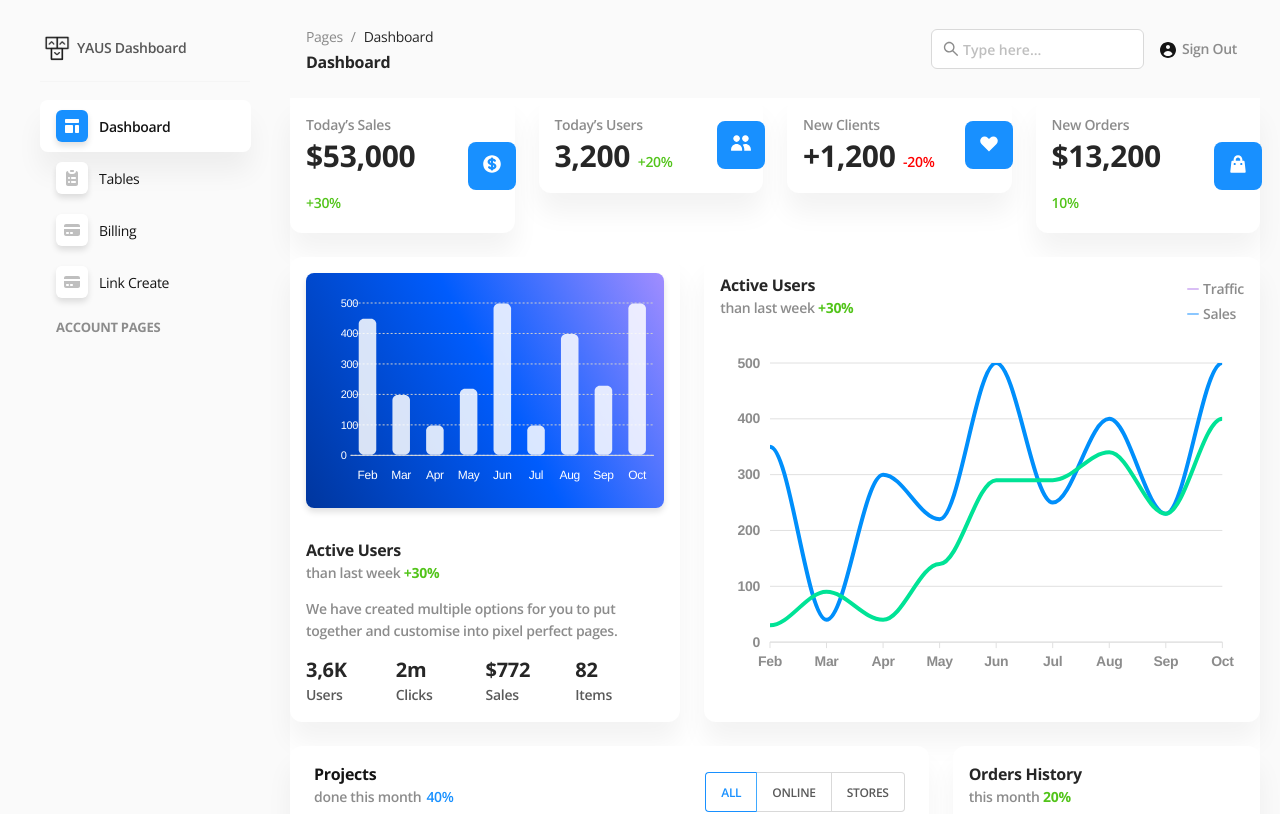
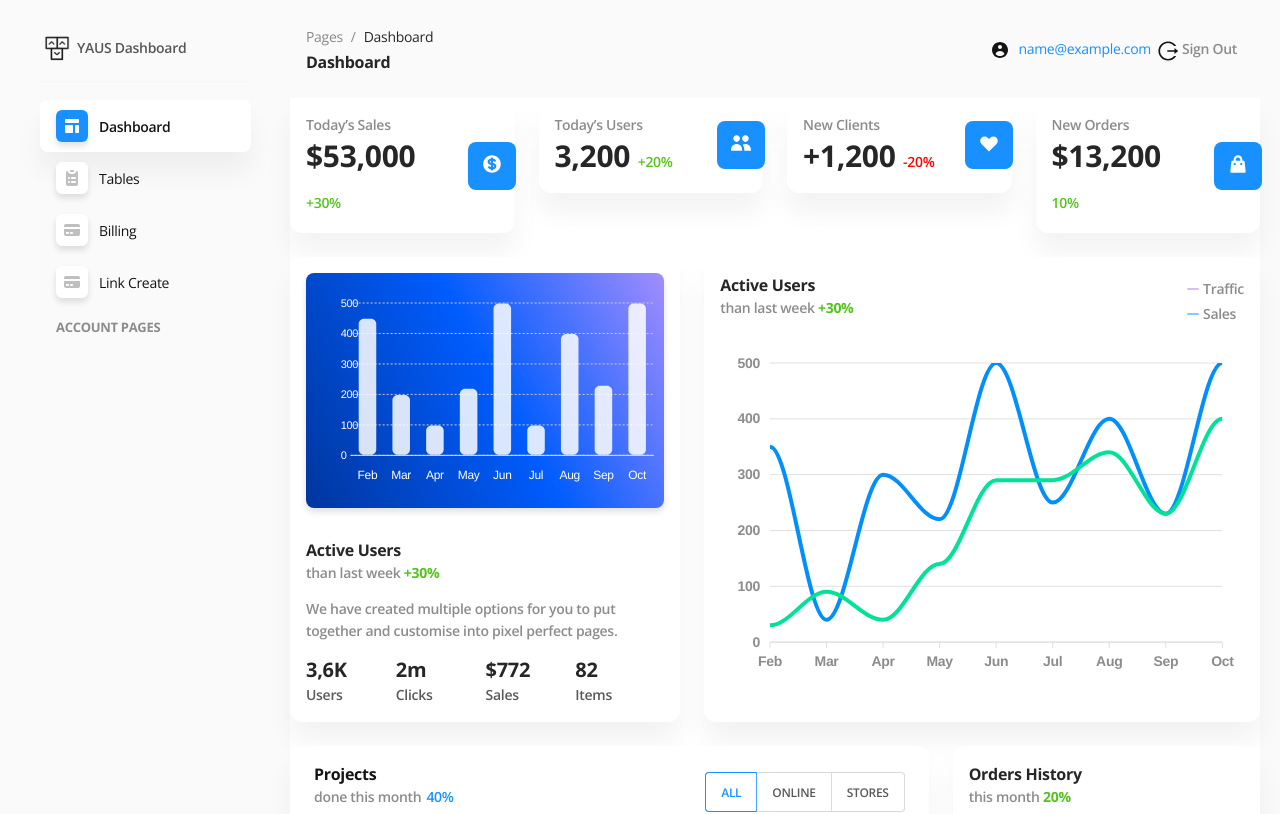
Before and after one commit to codeakki/YAUS-C4GT, a React (Create React App) app: page /dashboard in a window 1280 px wide. Shown: the top 814 px of the page. Built offline with nearby package versions, Linux system fonts and the light colour scheme; sample sign-in values are in the browser's storage.

Commit message:
Authentiction Complete

```diff
--- a/src/components/layout/Header.js
+++ b/src/components/layout/Header.js
@@ -10,10 +10,10 @@
   * The above copyright notice and this permission notice shall be included in all copies or substantial portions of the Software.
 */
 
-
 import { useState, useEffect } from "react";
-import { DownOutlined } from "@ant-design/icons";
-import { Menu, Space, } from "antd";
+import { DownOutlined,LogoutOutlined } from "@ant-design/icons";
+import { Menu, Space } from "antd";
+import { useHistory } from "react-router-dom";
 
 import {
   Row,
@@ -62,7 +62,7 @@ const ButtonContainer = styled.div`
   }
 `;
 
-var local_info = JSON.parse(localStorage.getItem("user-info"))
+var local_info = JSON.parse(localStorage.getItem("user-info"));
 
 const bell = [
   <svg
@@ -247,6 +247,8 @@ function Header({
 }) {
   const { Title, Text } = Typography;
 
+  const local_info = JSON.parse(localStorage.getItem("user-info"));
+
   const menu = (
     <Menu
       items={[
@@ -264,11 +266,17 @@ function Header({
 
   const [visible, setVisible] = useState(false);
   const [sidenavType, setSidenavType] = useState("transparent");
+  const history = useHistory();
 
   useEffect(() => window.scrollTo(0, 0));
 
   const showDrawer = () => setVisible(true);
   const hideDrawer = () => setVisible(false);
+
+  function logout() {
+    localStorage.clear();
+    history.push("/signup");
+  }
 
   return (
     <>
@@ -429,10 +437,13 @@ function Header({
           {/* </Drawer> */}
 
           {localStorage.getItem("user-info") ? (
-            <> <Link to="/sign-up" className="btn-sign-in">
-              {profile}
-              <span>Sign Out</span>
-            </Link></>
+            <>
+              {" "}
+              <Link to="/sign-up" className="btn-sign-in">
+
+                <span onClick={logout}><LogoutOutlined />Sign Out</span>
+              </Link>
+            </>
           ) : (
             <>
               <Link to="/sign-in" className="btn-sign-in">
@@ -442,11 +453,24 @@ function Header({
             </>
           )}
 
-          <Input
+          {localStorage.getItem("user-info") ? (
+            <>
+              <a onClick={(e) => e.preventDefault()}>
+                <Space>
+                {profile}{local_info.user.email}
+
+                </Space>
+              </a>
+            </>
+          ) : (
+            <></>
+          )}
+
+          {/* <Input
             className="header-search"
             placeholder="Type here..."
             prefix={<SearchOutlined />}
-          />
+          /> */}
 
           {/* //logout functionality */}
         </Col>
--- a/src/pages/SignUp.js
+++ b/src/pages/SignUp.js
@@ -9,8 +9,8 @@
 =========================================================
 * The above copyright notice and this permission notice shall be included in all copies or substantial portions of the Software.
 */
-import React, { Component,useEffect,useState } from "react";
-import { useHistory } from "react-router-dom";
+import React, { Component,useState } from "react";
+import { Alert } from 'antd';
 
 import {
   Layout,
@@ -120,20 +120,9 @@ const signin = [
 ];
 function SignUp() {
 
-  useEffect(()=>{
-
-    if(localStorage.getItem("user-info")){
-      history.push("/dashboard")
-    }
-  },[])
-
   const[name,setName]=useState("")
   const[email,setEmail]=useState("")
   const[password,setPassword]=useState("")
-
-  const history=useHistory();
-
-
 
   async function action(){
     let item={
@@ -160,9 +149,7 @@ function SignUp() {
       body:JSON.stringify(item)
     })
     result=await result.json();
-    console.warn("Result", result)
-    localStorage.setItem("user-info", JSON.stringify(result));
-    history.push('/dashboard')
+    console.log("Result")
 
 
   }
@@ -285,7 +272,7 @@ function SignUp() {
                 </Form.Item>
 
                 <Form.Item>
-
+                <Link to="/dashboard">
                 <Button
                     style={{ width: "100%" }}
                     type="primary"
@@ -294,7 +281,7 @@ function SignUp() {
                   >
                     SIGN UP
                   </Button>
-
+                  </Link>
 
                 </Form.Item>
               </Form>
```
